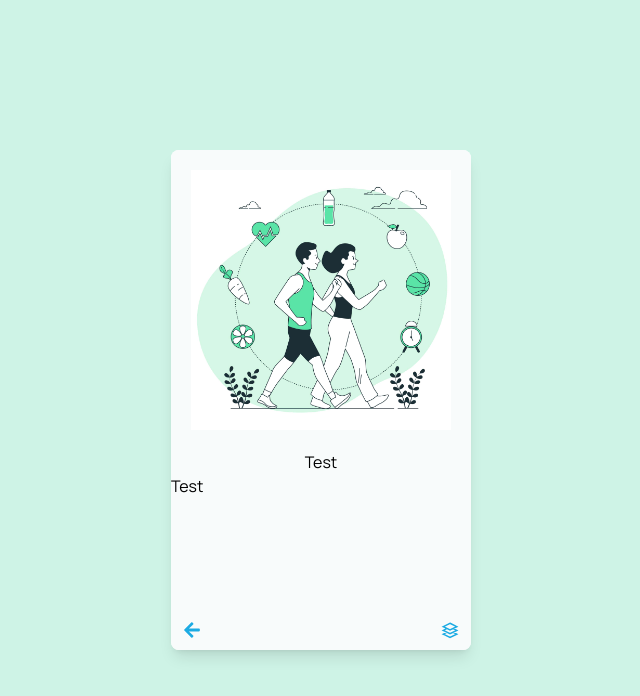
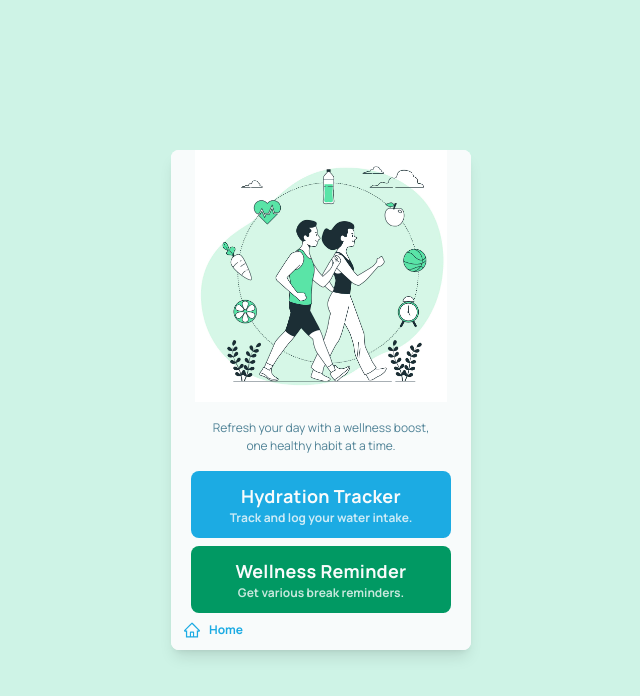
Before and after one commit to seanverano/reboost, a React (Vite) app: page /menu in a window 1280 px wide. Shown: the top 696 px of the page, without its empty margins (319-959 px from the left). Built offline with nearby package versions, Linux system fonts and the light colour scheme.

Commit message:
Add styling to MenuPage's buttons

```diff
--- a/src/components/homepage_components/HeroSection.jsx
+++ b/src/components/homepage_components/HeroSection.jsx
@@ -3,17 +3,14 @@ import logo from "../../assets/logo.png";
 const HeroSection = () => {
   return (
     <>
-      <div className="w-32 h-32 flex items-center justify-center text-center mt-11">
+      <div className="w-36 h-36 flex items-center justify-center text-center mt-11 mb-1">
         <img src={logo} alt="Reboost Logo" />
       </div>
       <div className="relative group">
-        <h1 className="text-center font-extrabold text-4xl px-4 bg-gradient-to-r from-[#1CABE3] to-[#80D261] text-transparent bg-clip-text">
+        <h1 className="text-center font-extrabold text-5xl px-4 bg-gradient-to-r from-[#1CABE3] to-[#80D261] text-transparent bg-clip-text mb-6">
           Reboost
         </h1>
       </div>
-      <p className="text-center px-8 text-[#4f8296] text-xs font-normal leading-normal mb-8">
-        Refresh your day with a wellness boost, one healthy habit at a time.
-      </p>
     </>
   );
 };
--- a/src/components/homepage_components/HomePageButton.jsx
+++ b/src/components/homepage_components/HomePageButton.jsx
@@ -20,7 +20,7 @@ const HomePageButton = ({ goMenu }) => {
         </div>
         <div className="text-sm font-bold text-center border-black ">
           <button
-            className="group relative inline-flex items-center px-6 py-2 rounded-lg text-[#000000] bg-[transparent] leading-normal tracking-[0.015em] transition-all duration-300
+            className="group relative inline-flex items-center px-6 py-2 rounded-lg text-[#000000] bg-[#F0F0F0] leading-normal tracking-[0.015em] transition-all duration-300
                      hover:pr-9"
           >
             <span>Learn More</span>
--- a/src/components/hydration_tracker/DrinkHeader.jsx
+++ b/src/components/hydration_tracker/DrinkHeader.jsx
@@ -1,4 +1,4 @@
-import { AiOutlineHome } from "react-icons/ai";
+import { FiArrowLeft } from "react-icons/fi";
 import DrinkSettingsButton from "./drink_buttons/DrinkSettingsButton";
 import { useNavigate } from "react-router-dom";
 
@@ -9,16 +9,16 @@ const DrinkHeader = ({
   dailyGoal,
 }) => {
   const navigate = useNavigate();
-  const goHome = () => navigate("/");
+  const goMenu = () => navigate("/menu");
 
   return (
     <div className="flex items-center mt-3 p-1 pb-2 justify-between">
       <button
-        onClick={goHome}
+        onClick={goMenu}
         className="flex cursor-pointer items-center justify-center rounded-full h-4 bg-transparent text-[#000000] gap-2 font-bold leading-normal tracking-[0.015em] p-0"
       >
         <div className="flex items-center gap-2 text-[#1CABE3] ml-3 hover:text-[#000000] text-lg">
-          <AiOutlineHome />
+          <FiArrowLeft />
         </div>
       </button>
       <DrinkSettingsButton
--- /dev/null
+++ b/src/components/menupage_components/MenuPageButton.jsx
@@ -0,0 +1,38 @@
+const MenuPageButton = ({ goDrink }) => {
+  return (
+    <>
+      <div className="flex flex-col justify-center gap-2 relative bg-[#F8FBFB] pt-4">
+        <div className="text-sm font-bold text-center">
+          <p className="text-center px-8 text-[#4f8296] text-xs font-normal leading-normal mb-4">
+            Refresh your day with a wellness boost, one healthy habit at a time.
+          </p>
+          <div className="flex flex-col text-sm font-bold text-center mx-2">
+            <button
+              onClick={goDrink}
+              className="mx-3 items-center px-4 py-3 rounded-lg text-[#F8FBFB] bg-[#1CABE3]"
+            >
+              <span className="text-lg leading-normal tracking-[0.015em]">
+                Hydration Tracker
+              </span>
+              <p className="text-xs text-[#F8FBFB]/80">
+                Track and log your water intake.
+              </p>
+            </button>
+          </div>
+        </div>
+        <div className="flex flex-col text-sm font-bold text-center mx-2">
+          <button className="items-center mx-3 px-4 py-3 rounded-lg text-[#F8FBFB] bg-[#019963]">
+            <span className="text-lg leading-normal tracking-[0.015em]">
+              Wellness Reminder
+            </span>
+            <p className="text-xs text-[#F8FBFB]/80">
+              Get various break reminders.
+            </p>
+          </button>
+        </div>
+      </div>
+    </>
+  );
+};
+
+export default MenuPageButton;
--- a/src/components/menupage_components/MenuPageFooter.jsx
+++ b/src/components/menupage_components/MenuPageFooter.jsx
@@ -1,21 +1,17 @@
-import { FaArrowLeft } from "react-icons/fa";
+import { AiOutlineHome } from "react-icons/ai";
 import { GrResources } from "react-icons/gr";
 
 const MenuPageFooter = ({ goHome }) => {
   return (
     <>
-      <div className="text-lg font-manrope absolute bottom-0 left-0 bg-transparent px-3 py-3 justify-between flex flex-row w-full">
+      <div className="text-lg font-manrope absolute bottom-0 left-0 bg-[transparent] px-3 py-3 justify-between flex flex-row w-full">
         <button
           onClick={goHome}
-          className="flex 1 cursor-pointer items-center justify-center rounded-full h-4 bg-transparent text-[#000000] gap-2 font-bold leading-normal tracking-[0.015em] p-0"
+          className="flex cursor-pointer items-center justify-center rounded-full h-4 bg-transparent text-[#000000] gap-2 font-bold p-0"
         >
           <div className="flex items-center text-[#1CABE3] hover:text-[#000000]">
-            <FaArrowLeft />
-          </div>
-        </button>
-        <button className="flex 1 cursor-pointer items-center justify-center rounded-full h-4 bg-transparent text-[#000000] gap-2 font-bold leading-normal tracking-[0.015em] p-0">
-          <div className="flex items-center text-[#1CABE3] hover:text-[#000000]">
-            <GrResources />
+            <AiOutlineHome />
+            <span className="text-xs ml-2 ">Home</span>
           </div>
         </button>
       </div>
--- a/src/pages/MenuPage.jsx
+++ b/src/pages/MenuPage.jsx
@@ -1,6 +1,7 @@
 import { useNavigate } from "react-router-dom";
 import hero_one from "../assets/hero-one.jpg";
 import MenuPageFooter from "../components/menupage_components/MenuPageFooter";
+import MenuPageButton from "../components/menupage_components/MenuPageButton";
 
 const MenuPage = () => {
   const navigate = useNavigate();
@@ -10,14 +11,11 @@ const MenuPage = () => {
   return (
     <div className="bg-[#F8FBFB] relative w-[300px] h-[500px] rounded-lg overflow-hidden font-manrope">
       <div className="relative z-10 flex flex-col items-center">
-        <div className="w-100% h-auto flex items-center justify-center text-center p-5">
+        <div className="w-50% h-50% flex items-center justify-center text-center px-6 border-b border-[transparent]">
           <img src={hero_one} alt="Hero Image 1" />
         </div>
-        <h1>Test</h1>
       </div>
-      <button onClick={goDrink}>
-        <span>Test</span>
-      </button>
+      <MenuPageButton goDrink={goDrink} />
       <MenuPageFooter goHome={goHome} />
     </div>
   );
```
